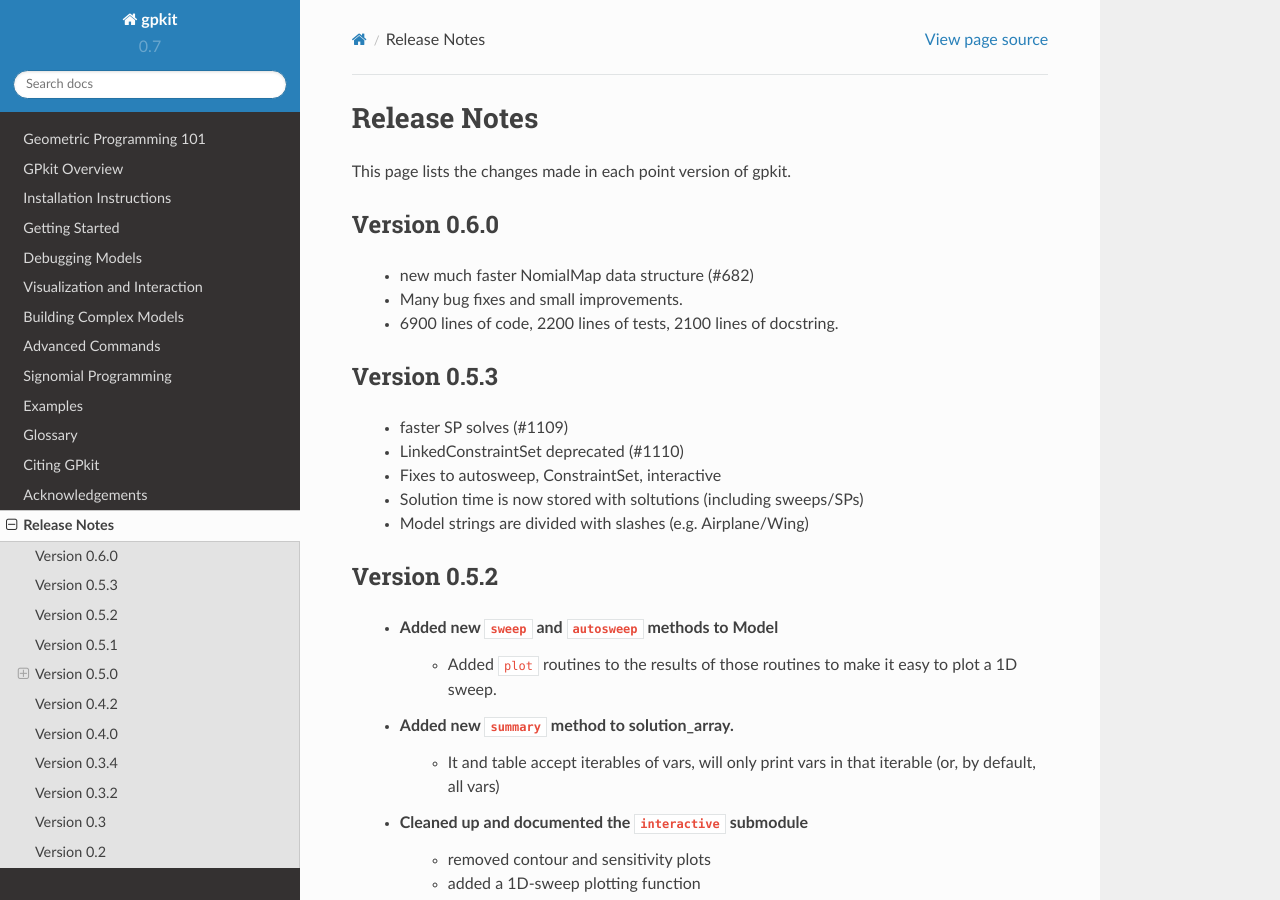
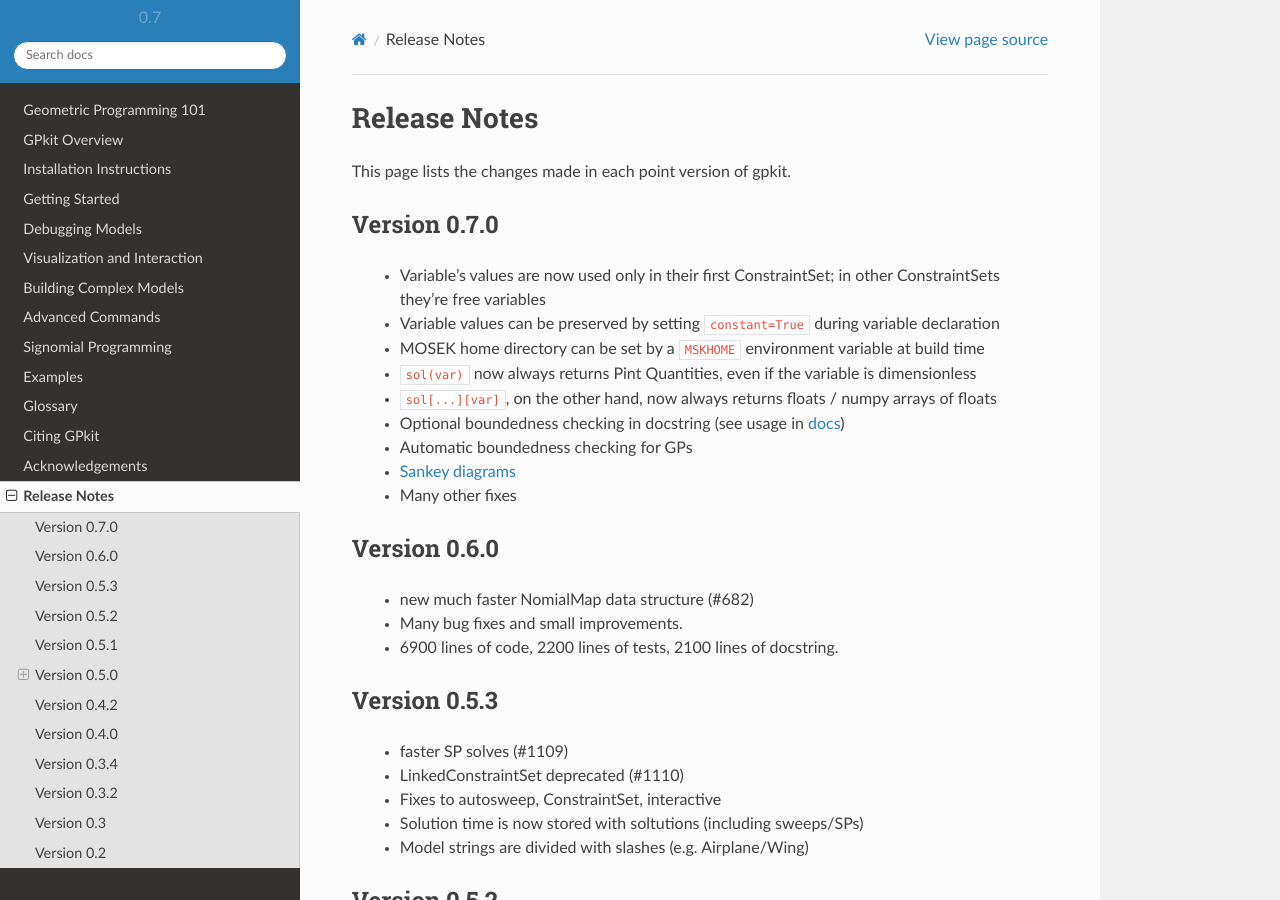
Before and after one commit to convexengineering/gpkit, a Sphinx documentation site: the page built from docs/source/releasenotes.rst, in a window 1280 px wide and 900 px high. Built offline with Sphinx 7.4.7 and the Read the Docs theme 2.0.0, drawn with Linux system fonts in a browser that asks for light colours.

Commit message:
release notes

```diff
--- a/docs/source/releasenotes.rst
+++ b/docs/source/releasenotes.rst
@@ -2,6 +2,18 @@
 *************
 
 This page lists the changes made in each point version of gpkit.
+
+Version 0.7.0
+=============
+ * Variable's values are now used only in their first ConstraintSet; in other ConstraintSets they're free variables
+ * Variable values can be preserved by setting ``constant=True`` during variable declaration
+ * MOSEK home directory can be set by a ``MSKHOME`` environment variable at build time
+ * ``sol(var)`` now always returns Pint Quantities, even if the variable is dimensionless
+ * ``sol[...][var]``, on the other hand, now always returns floats / numpy arrays of floats
+ * Optional boundedness checking in docstring (see usage in `docs <http://gpkit.readthedocs.io/en/latest/modelbuilding.html#multipoint-analysis-modeling>`_)
+ * Automatic boundedness checking for GPs
+ * `Sankey diagrams <http://gpkit.readthedocs.io/en/latest/visint.html>`_
+ * Many other fixes
 
 Version 0.6.0
 =============
```
